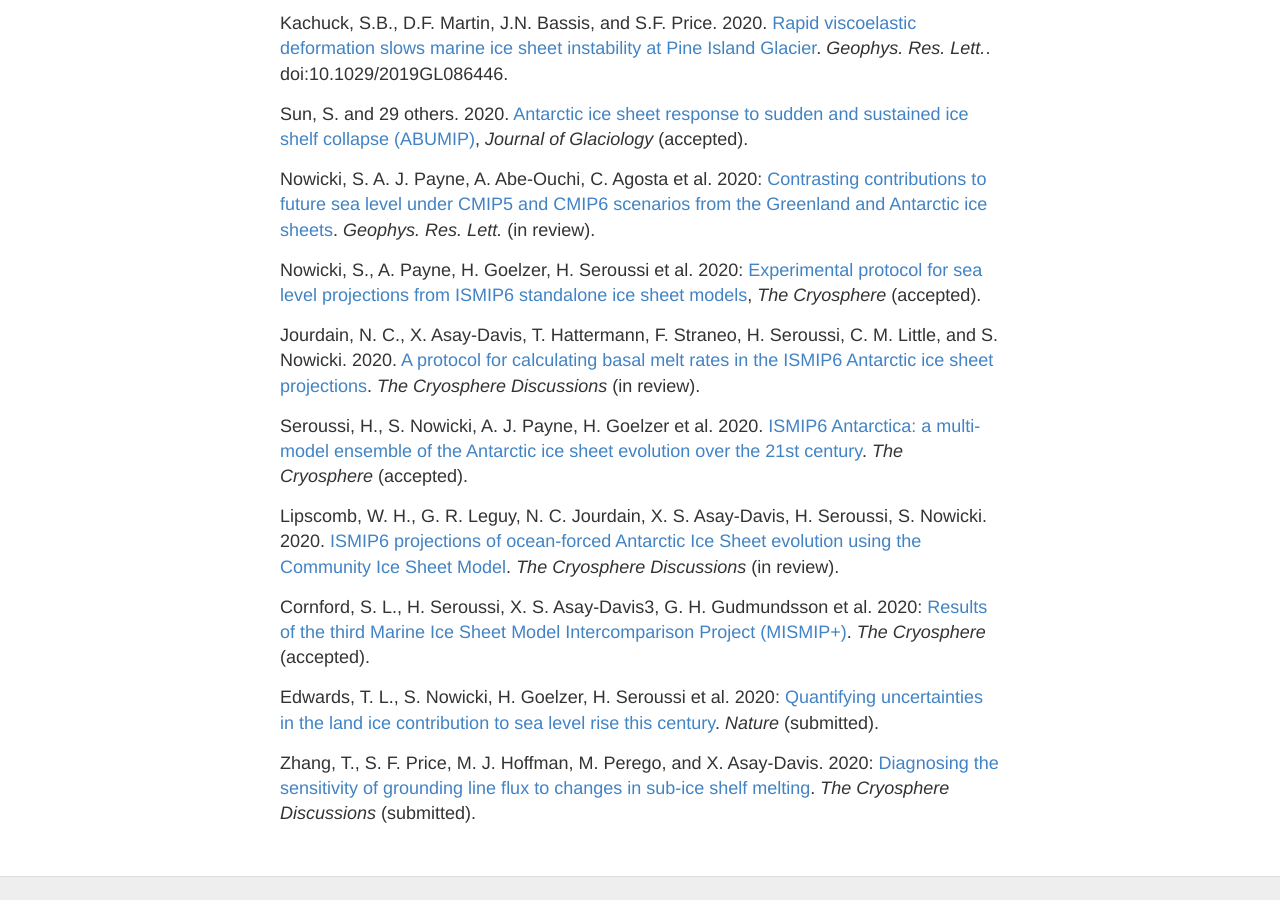
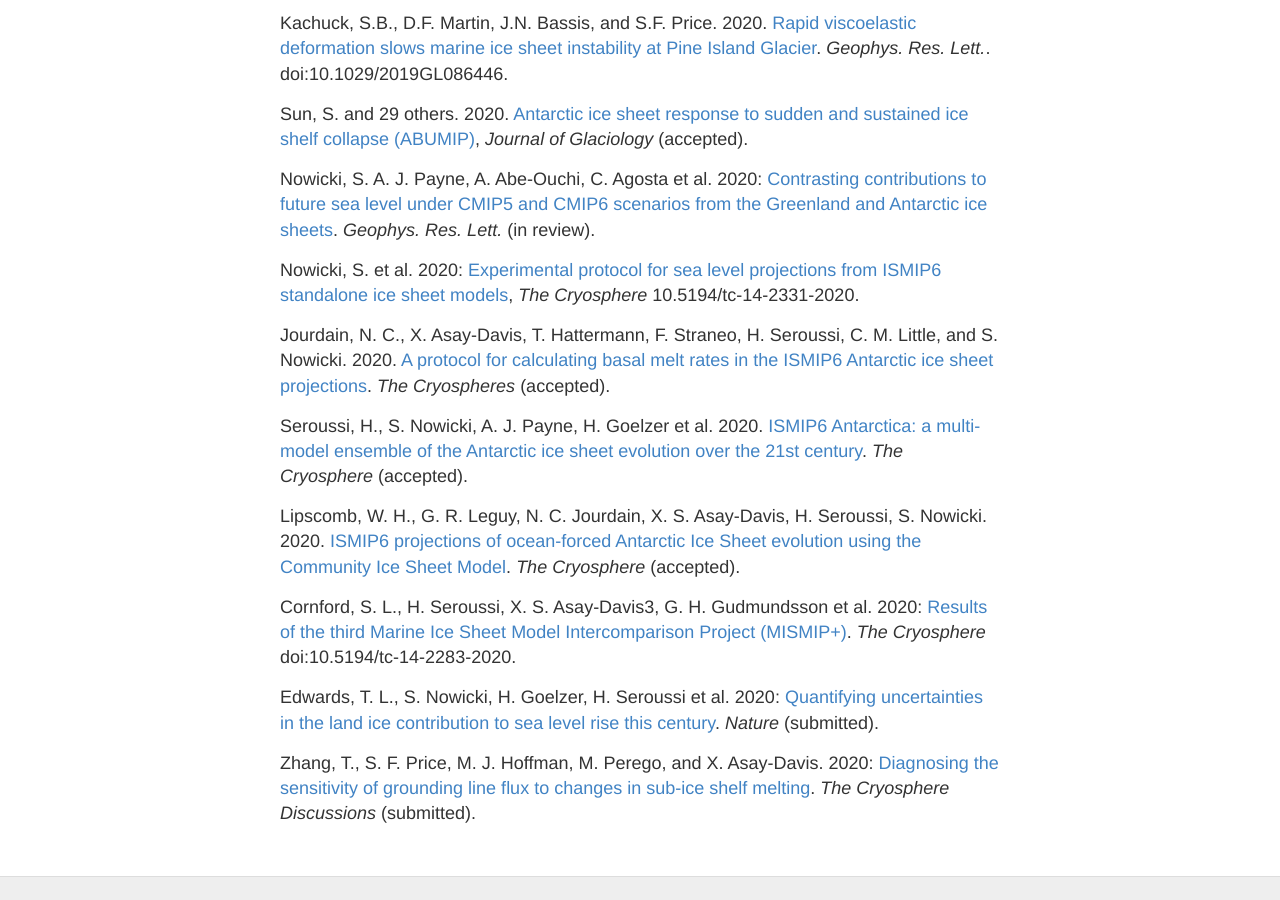
Before and after one commit to SLE-E3SM/SLE-E3SM.github.io, a Jekyll site: the page built from publications.md, in a window 1280 px wide and 900 px high, scrolled down 1542 px. Built offline with Jekyll 4.4.1, drawn with Linux system fonts in a browser that asks for light colours.

Commit message:
Update publications.md

```diff
--- a/publications.md
+++ b/publications.md
@@ -30,21 +30,21 @@ Levermann, A. and 34 others. 2020. [Projecting  Antarctica’s  contribution  to
 
 Gwyther, D. E., K. Kusahara, X. S. Asay-Davis, M. S. Dinniman, B. K. Galton-Fenzi. 2020. [Vertical processes and resolution impact ice shelf basal melting: a multi-model study](https://doi.org/10.1016/j.ocemod.2020.101569). *Ocean Modelling*. doi:10.1016/j.ocemod.2020.101569.
 
-Kachuck, S.B., D.F. Martin, J.N. Bassis, and S.F. Price. 2020. [Rapid viscoelastic deformation slows marine ice sheet instability at Pine Island Glacier](https://doi-org.lanl.idm.oclc.org/10.1029/2019GL086446). *Geophys. Res. Lett.*. doi:10.1029/2019GL086446.
+Kachuck, S.B., D.F. Martin, J.N. Bassis, and S.F. Price. 2020. [Rapid viscoelastic deformation slows marine ice sheet instability at Pine Island Glacier](https://agupubs.onlinelibrary.wiley.com/doi/full/10.1029/2019GL086446). *Geophys. Res. Lett.*. doi:10.1029/2019GL086446.
 
 Sun, S. and 29 others. 2020. [Antarctic ice sheet response to sudden and sustained ice shelf collapse (ABUMIP)](), *Journal of Glaciology* (accepted).
 
 Nowicki, S. A. J. Payne, A. Abe-Ouchi, C. Agosta et al. 2020: [Contrasting contributions to future sea level under CMIP5 and CMIP6 scenarios from the Greenland and Antarctic ice sheets](). *Geophys. Res. Lett.* (in review).
 
-Nowicki, S., A. Payne, H. Goelzer, H. Seroussi et al. 2020: [Experimental protocol for sea level projections from ISMIP6 standalone ice sheet models](https://doi.org/10.5194/tc-2019-322), *The Cryosphere* (accepted).
+Nowicki, S. et al. 2020: [Experimental protocol for sea level projections from ISMIP6 standalone ice sheet models](https://tc.copernicus.org/articles/14/2331/2020/), *The Cryosphere* 10.5194/tc-14-2331-2020.
 
-Jourdain, N. C., X. Asay-Davis, T. Hattermann, F. Straneo, H. Seroussi, C. M. Little, and S. Nowicki. 2020. [A protocol for calculating basal melt rates in the ISMIP6 Antarctic ice sheet projections](https://doi.org/10.5194/tc-2019-277). *The Cryosphere Discussions* (in review).
+Jourdain, N. C., X. Asay-Davis, T. Hattermann, F. Straneo, H. Seroussi, C. M. Little, and S. Nowicki. 2020. [A protocol for calculating basal melt rates in the ISMIP6 Antarctic ice sheet projections](https://tc.copernicus.org/preprints/tc-2019-277/). *The Cryospheres* (accepted).
 
 Seroussi, H., S. Nowicki, A. J. Payne, H. Goelzer et al. 2020. [ISMIP6 Antarctica: a multi-model ensemble of the Antarctic ice sheet evolution over the 21st century](https://doi.org/10.5194/tc-2019-324). *The Cryosphere* (accepted).
 
-Lipscomb, W. H., G. R. Leguy, N. C. Jourdain, X. S. Asay-Davis, H. Seroussi, S. Nowicki. 2020. [ISMIP6 projections of ocean-forced Antarctic Ice Sheet evolution using the Community Ice Sheet Model](https://tc.copernicus.org/preprints/tc-2019-334/). *The Cryosphere Discussions* (in review).
+Lipscomb, W. H., G. R. Leguy, N. C. Jourdain, X. S. Asay-Davis, H. Seroussi, S. Nowicki. 2020. [ISMIP6 projections of ocean-forced Antarctic Ice Sheet evolution using the Community Ice Sheet Model](https://tc.copernicus.org/preprints/tc-2019-334/). *The Cryosphere* (accepted).
 
-Cornford, S. L., H. Seroussi, X. S. Asay-Davis3, G. H. Gudmundsson et al. 2020: [Results of the third Marine Ice Sheet Model Intercomparison Project (MISMIP+)](https://doi.org/10.5194/tc-2019-326). *The Cryosphere* (accepted).
+Cornford, S. L., H. Seroussi, X. S. Asay-Davis3, G. H. Gudmundsson et al. 2020: [Results of the third Marine Ice Sheet Model Intercomparison Project (MISMIP+)](https://tc.copernicus.org/articles/14/2283/2020). *The Cryosphere* doi:10.5194/tc-14-2283-2020.
 
 Edwards, T. L., S. Nowicki, H. Goelzer, H. Seroussi et al. 2020: [Quantifying uncertainties in the land ice
 contribution to sea level rise this century](). *Nature* (submitted).
```
